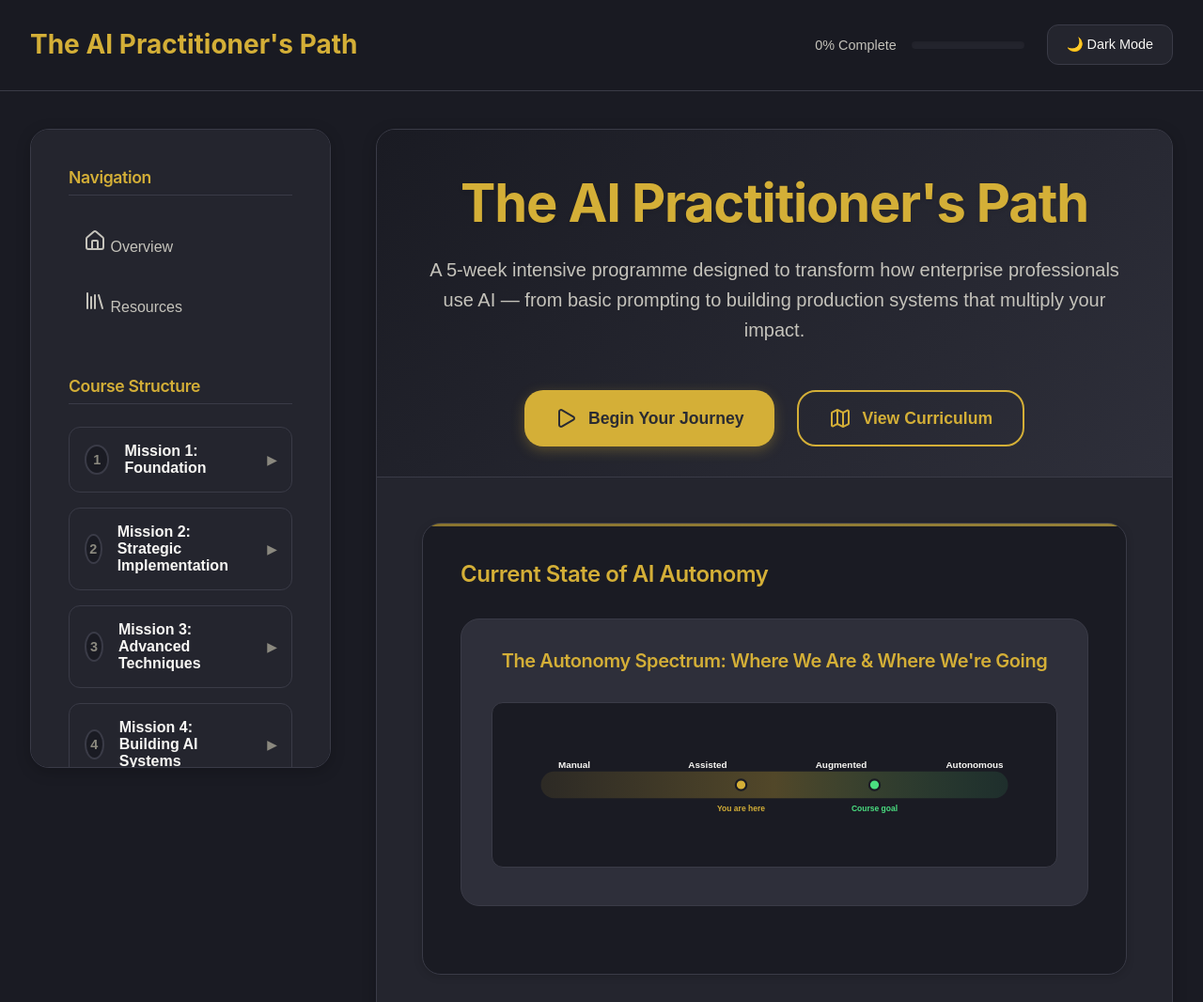
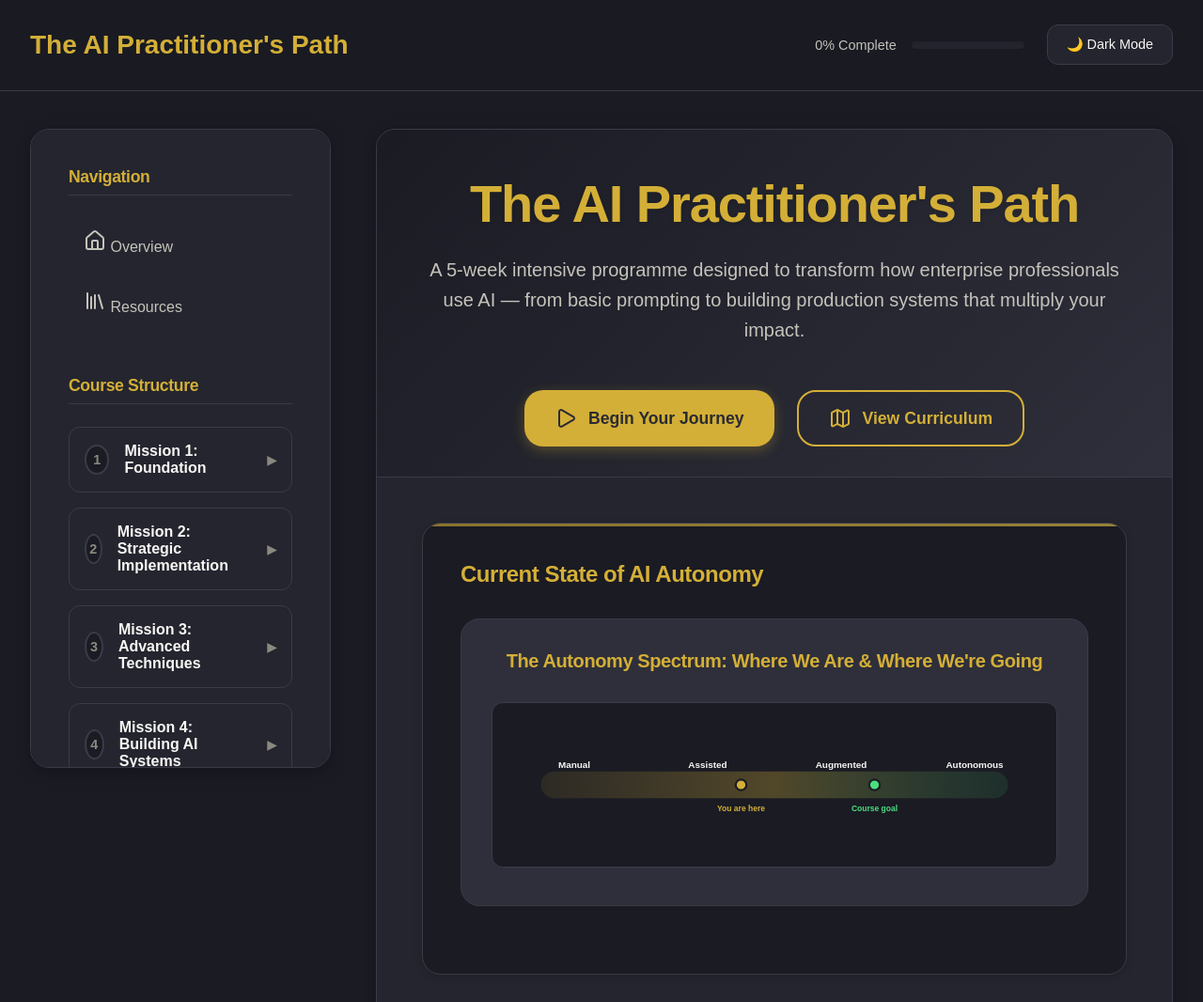
Before and after one commit to majilismage/ai-practitioner-path, a plain HTML site: page index.html in a window 1280 px wide. Shown: the top 1066 px of the page at 94% size. Drawn offline with nearby package versions, Linux system fonts and the light colour scheme.

Commit message:
Fix: use Montserrat font throughout (per Jake's request)

```diff
--- a/css/components.css
+++ b/css/components.css
@@ -30,7 +30,7 @@
     margin-bottom: 1.5rem;
     padding-bottom: 0.5rem;
     border-bottom: 1px solid var(--border);
-    font-family: 'Inter', sans-serif;
+    font-family: 'Montserrat', sans-serif;
 }
 
 .nav-list {
@@ -339,7 +339,7 @@
     font-weight: 600;
     color: var(--accent);
     margin-bottom: 1.5rem;
-    font-family: 'Inter', sans-serif;
+    font-family: 'Montserrat', sans-serif;
 }
 
 .card-content {
@@ -415,7 +415,7 @@
     font-weight: 600;
     color: var(--accent);
     margin-bottom: 2rem;
-    font-family: 'Inter', sans-serif;
+    font-family: 'Montserrat', sans-serif;
 }
 
 .diagram-container svg {
@@ -701,7 +701,7 @@
     display: flex;
     justify-content: space-between;
     align-items: center;
-    font-family: 'Inter', sans-serif;
+    font-family: 'Montserrat', sans-serif;
 }
 
 .recall-toggle:hover {
--- a/css/main.css
+++ b/css/main.css
@@ -8,7 +8,7 @@
 }
 
 body {
-    font-family: 'Source Sans 3', sans-serif;
+    font-family: 'Montserrat', sans-serif;
     background: var(--bg-primary);
     color: var(--text-primary);
     line-height: 1.7;
@@ -18,7 +18,7 @@ body {
 
 /* Typography */
 h1, h2, h3, h4, h5, h6 {
-    font-family: 'Inter', sans-serif;
+    font-family: 'Montserrat', sans-serif;
     font-weight: 600;
     line-height: 1.2;
     letter-spacing: -0.02em;
@@ -92,7 +92,7 @@ h1, h2, h3, h4, h5, h6 {
 }
 
 .logo {
-    font-family: 'Inter', sans-serif;
+    font-family: 'Montserrat', sans-serif;
     font-size: 1.75rem;
     font-weight: 700;
     color: var(--accent);
--- a/index.html
+++ b/index.html
@@ -17,7 +17,7 @@
     <link rel="preconnect" href="https://fonts.gstatic.com" crossorigin>
 
     <!-- Google Fonts with SRI (will be generated) -->
-    <link href="https://fonts.googleapis.com/css2?family=Inter:ital,wght@0,300;0,400;0,500;0,600;0,700;1,400&family=Source+Sans+3:ital,wght@0,300;0,400;0,500;0,600;0,700;1,400&display=swap" rel="stylesheet">
+    <link href="https://fonts.googleapis.com/css2?family=Montserrat:ital,wght@0,300;0,400;0,500;0,600;0,700;1,300;1,400;1,500;1,600;1,700&display=swap" rel="stylesheet">
 
     <!-- Stylesheets -->
     <link rel="stylesheet" href="css/main.css">
```
